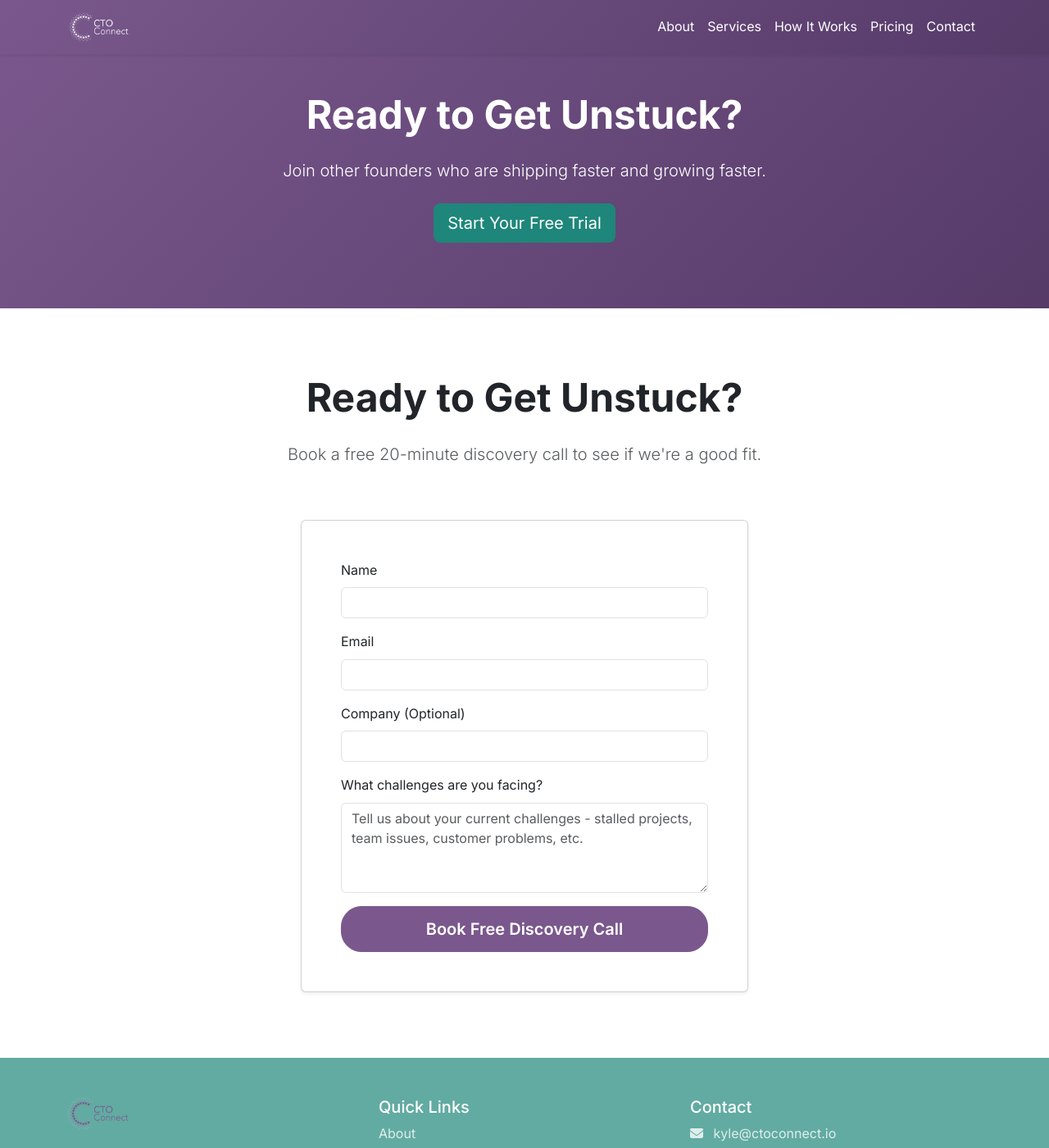
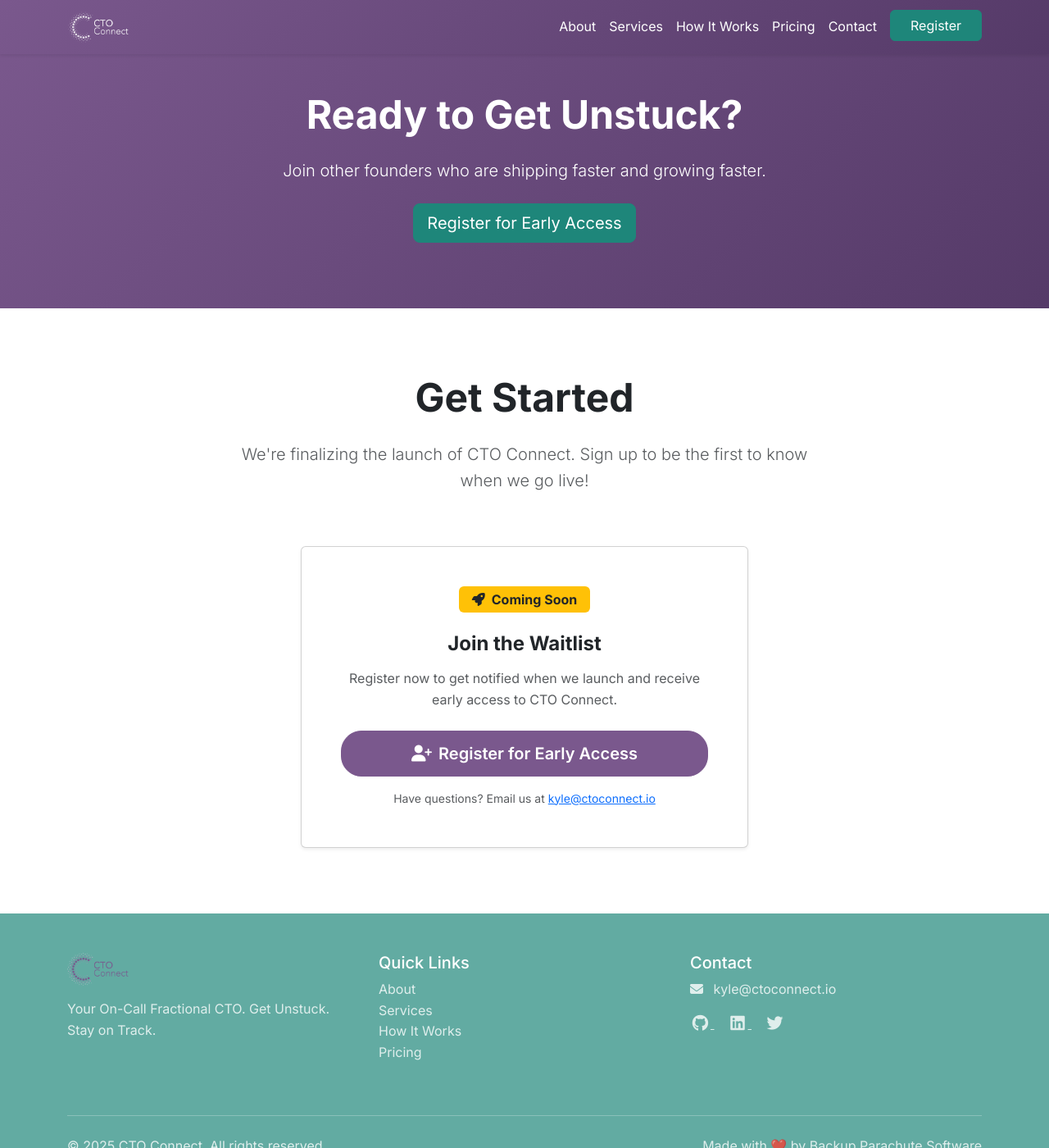
Before and after one commit to backupparachute/ctoconnect-website, a Jekyll site: the page built from index.html, in a window 1280 px wide and 1400 px high, scrolled down 8015 px. Shown: the whole window at 82% size. Built offline with Jekyll 4.4.1, drawn with Linux system fonts in a browser that asks for light colours; comment, search, counter and statistics services are not loaded; some of the changed text lies outside the part shown.

Commit message:
tweak design

```diff
--- a/_layouts/default.html
+++ b/_layouts/default.html
@@ -131,6 +131,40 @@
             transform: scale(1.02);
             border-color: var(--primary-highlight);
         }
+
+        /* Form Styling */
+        .form-control, .form-select {
+            border: 2px solid #e9ecef;
+            border-radius: 10px;
+            padding: 12px 16px;
+            transition: border-color 0.3s ease, box-shadow 0.3s ease;
+        }
+
+        .form-control:focus, .form-select:focus {
+            border-color: var(--primary-color);
+            box-shadow: 0 0 0 0.2rem rgba(122, 88, 141, 0.15);
+        }
+
+        .form-control-lg, .form-select-lg {
+            padding: 14px 18px;
+            font-size: 1rem;
+        }
+
+        .form-label {
+            color: var(--dark-color);
+            margin-bottom: 8px;
+        }
+
+        /* Badge styling */
+        .badge.bg-warning {
+            background-color: var(--secondary-color) !important;
+            color: white !important;
+        }
+
+        .badge.bg-warning.text-dark {
+            background-color: #ffc107 !important;
+            color: #212529 !important;
+        }
     </style>
 
     {% seo %}
@@ -155,16 +189,19 @@
                         <a class="nav-link text-white" href="/about.html">About</a>
                     </li>
                     <li class="nav-item">
-                        <a class="nav-link text-white" href="#services">Services</a>
+                        <a class="nav-link text-white" href="/#services">Services</a>
                     </li>
                     <li class="nav-item">
-                        <a class="nav-link text-white" href="#how-it-works">How It Works</a>
+                        <a class="nav-link text-white" href="/#how-it-works">How It Works</a>
                     </li>
                     <li class="nav-item">
-                        <a class="nav-link text-white" href="#pricing">Pricing</a>
+                        <a class="nav-link text-white" href="/#pricing">Pricing</a>
                     </li>
                     <li class="nav-item">
-                        <a class="nav-link text-white" href="#contact">Contact</a>
+                        <a class="nav-link text-white" href="/#contact">Contact</a>
+                    </li>
+                    <li class="nav-item ms-lg-2">
+                        <a class="btn btn-warning px-4" href="/register.html">Register</a>
                     </li>
                 </ul>
             </div>
--- a/index.html
+++ b/index.html
@@ -18,8 +18,8 @@
                 <p class="mb-4">
                     <strong>25+ Years Experience | Founder (1 Exit) | Fortune 500 Background | Startup Specialist</strong>
                 </p>
-                <div class="d-flex gap-3">
-                    <a href="#pricing" class="btn btn-warning btn-lg">Start Free Trial</a>
+                <div class="d-flex gap-3 flex-wrap">
+                    <a href="{{ site.baseurl }}/register.html" class="btn btn-warning btn-lg">Register for Early Access</a>
                     <a href="#about" class="btn btn-outline-light btn-lg">See How It Works</a>
                 </div>
             </div>
@@ -608,7 +608,7 @@
                                 30-day money-back guarantee
                             </li>
                         </ul>
-                        <a href="#contact" class="btn btn-primary btn-lg w-100">Start Your Free Trial</a>
+                        <a href="{{ site.baseurl }}/register.html" class="btn btn-primary btn-lg w-100">Register for Early Access</a>
                         <p class="text-muted small mt-3 mb-0">
                             <i class="fas fa-shield-alt me-1"></i>
                             Money-back guarantee if not satisfied within 30 days
@@ -682,7 +682,7 @@
             <div class="col-lg-8 mx-auto text-center">
                 <h2 class="display-5 fw-bold mb-4">Ready to Get Unstuck?</h2>
                 <p class="lead mb-4">Join other founders who are shipping faster and growing faster.</p>
-                <a href="#contact" class="btn btn-warning btn-lg">Start Your Free Trial</a>
+                <a href="{{ site.baseurl }}/register.html" class="btn btn-warning btn-lg">Register for Early Access</a>
             </div>
         </div>
     </div>
@@ -693,33 +693,29 @@
     <div class="container">
         <div class="row">
             <div class="col-lg-8 mx-auto text-center mb-5">
-                <h2 class="display-5 fw-bold mb-4">Ready to Get Unstuck?</h2>
-                <p class="lead text-muted">Book a free 20-minute discovery call to see if we're a good fit.</p>
+                <h2 class="display-5 fw-bold mb-4">Get Started</h2>
+                <p class="lead text-muted">We're finalizing the launch of CTO Connect. Sign up to be the first to know when we go live!</p>
             </div>
         </div>
         <div class="row justify-content-center">
             <div class="col-lg-6">
                 <div class="card shadow-sm">
-                    <div class="card-body p-5">
-                        <form>
-                            <div class="mb-3">
-                                <label for="name" class="form-label">Name</label>
-                                <input type="text" class="form-control" id="name" required>
-                            </div>
-                            <div class="mb-3">
-                                <label for="email" class="form-label">Email</label>
-                                <input type="email" class="form-control" id="email" required>
-                            </div>
-                            <div class="mb-3">
-                                <label for="company" class="form-label">Company (Optional)</label>
-                                <input type="text" class="form-control" id="company">
-                            </div>
-                            <div class="mb-3">
-                                <label for="message" class="form-label">What challenges are you facing?</label>
-                                <textarea class="form-control" id="message" rows="4" placeholder="Tell us about your current challenges - stalled projects, team issues, customer problems, etc."></textarea>
-                            </div>
-                            <button type="submit" class="btn btn-primary btn-lg w-100">Book Free Discovery Call</button>
-                        </form>
+                    <div class="card-body p-5 text-center">
+                        <div class="mb-4">
+                            <span class="badge bg-warning text-dark fs-6 px-3 py-2">
+                                <i class="fas fa-rocket me-2"></i>Coming Soon
+                            </span>
+                        </div>
+                        <h4 class="fw-bold mb-3">Join the Waitlist</h4>
+                        <p class="text-muted mb-4">
+                            Register now to get notified when we launch and receive early access to CTO Connect.
+                        </p>
+                        <a href="{{ site.baseurl }}/register.html" class="btn btn-primary btn-lg w-100 mb-3">
+                            <i class="fas fa-user-plus me-2"></i>Register for Early Access
+                        </a>
+                        <p class="text-muted small mb-0">
+                            Have questions? Email us at <a href="mailto:{{ site.author.email }}">{{ site.author.email }}</a>
+                        </p>
                     </div>
                 </div>
             </div>
```
Also changed, not shown: register.html (added, +302 -0 lines).
